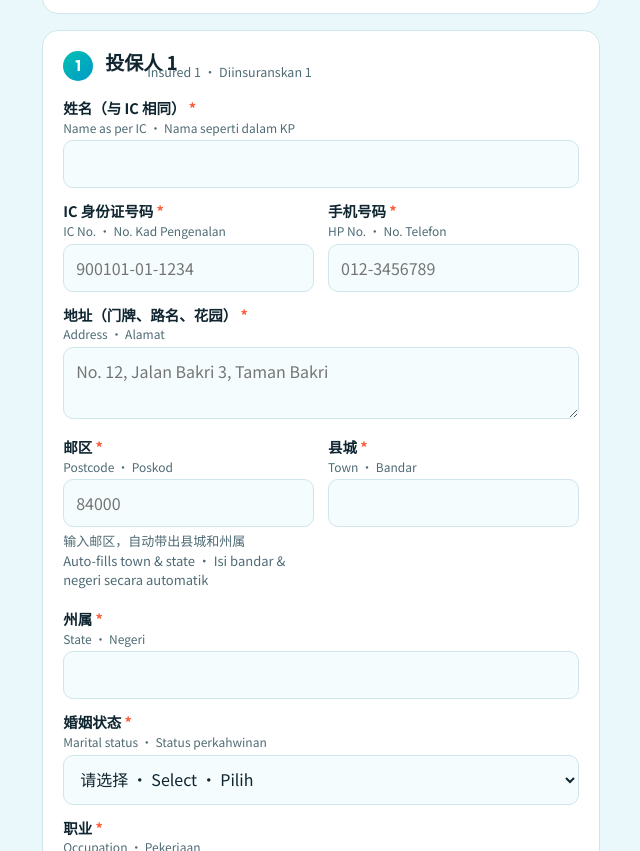
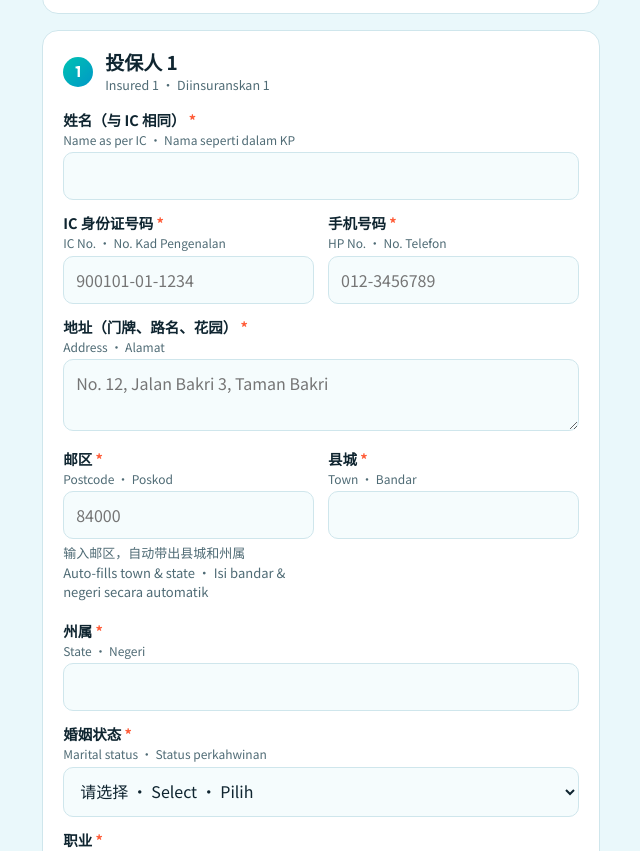
Before and after one commit to stevechua88-hub/CBL-GitHub, a plain HTML site: page travel/index.html in a window 1280 px wide. Shown: the part 1010-1861 px from the top of the page, without its empty margins (319-959 px from the left). Drawn offline with nearby package versions, Linux system fonts and the light colour scheme.

Commit message:
Travel form: fix overlapping insured/nominee card titles
Co-Authored-By: Claude Opus 5.5 <noreply@anthropic.com>
Claude-Session: https://claude.ai/code/session_01FDYrisCgJnuAGynfLqwCCk

```diff
--- a/travel/index.html
+++ b/travel/index.html
@@ -50,6 +50,8 @@ h1{font:700 clamp(30px,8vw,42px)/1.1 "Noto Sans SC",sans-serif;margin:10px 0 4px
 .card{background:var(--paper);border-radius:16px;padding:20px;margin-top:16px;border:1px solid var(--line)}
 .card h2{font-size:19px;line-height:1.2;margin:0 0 16px;display:flex;gap:12px;align-items:center;flex-wrap:wrap}
 .card h2 .ot{flex-basis:100%;margin:-10px 0 0 42px;font-size:12.5px}
+.card h2 .ttl{display:flex;flex-direction:column;flex:1 1 auto;line-height:1.2}
+.card h2 .ttl .ot{flex-basis:auto;margin:3px 0 0;font-size:12.5px}
 .card h2 i{font:700 15px/30px "Outfit",sans-serif;font-style:normal;min-width:30px;height:30px;padding:0 6px;border-radius:15px;background:var(--sea);color:#fff;text-align:center;flex:none}
 .card h2 i.b1{background:linear-gradient(135deg,#00c2b2,#0098c7)}.card h2 i.b2{background:linear-gradient(135deg,#ff7a45,#ff3d7f)}.card h2 i.b3{background:linear-gradient(135deg,#9c6bff,#5b3df5)}
 .rm{margin-left:auto;background:transparent;color:var(--coral);min-height:36px;padding:0 8px;font-size:14px}
```
